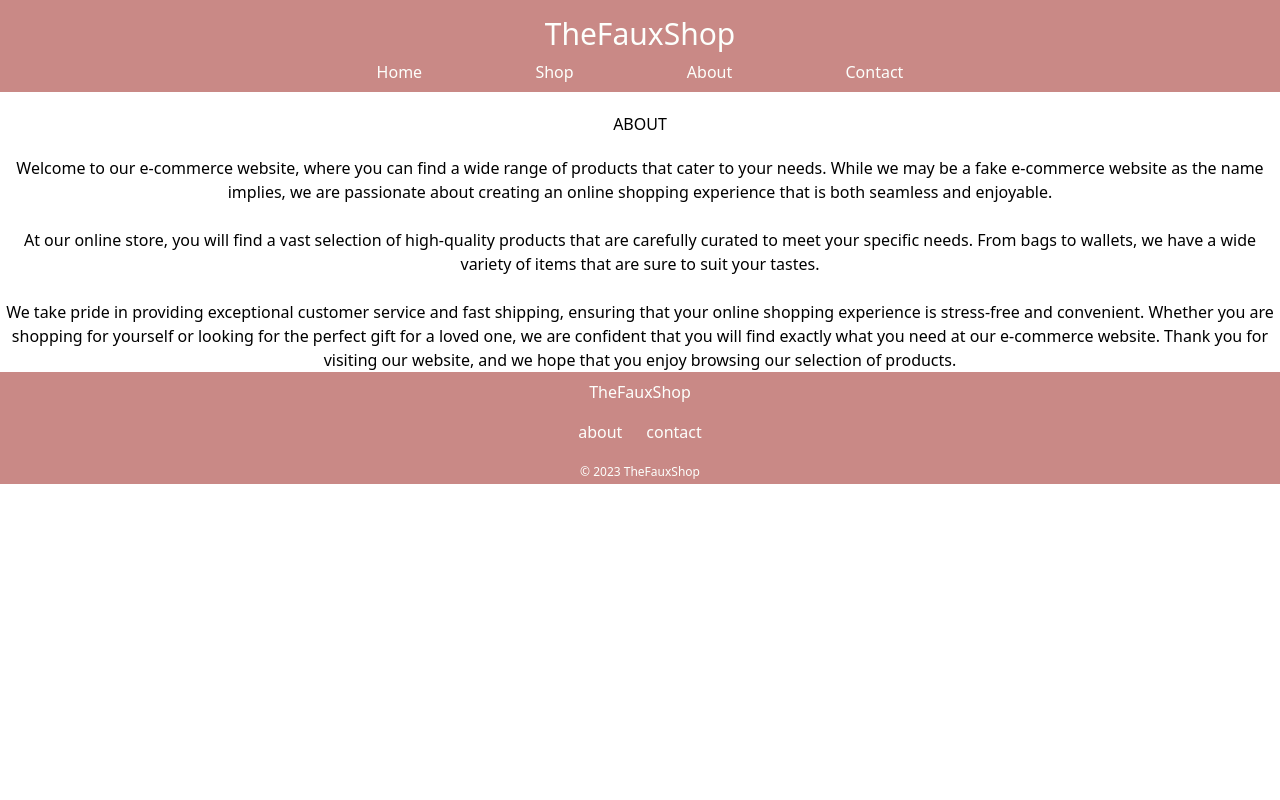
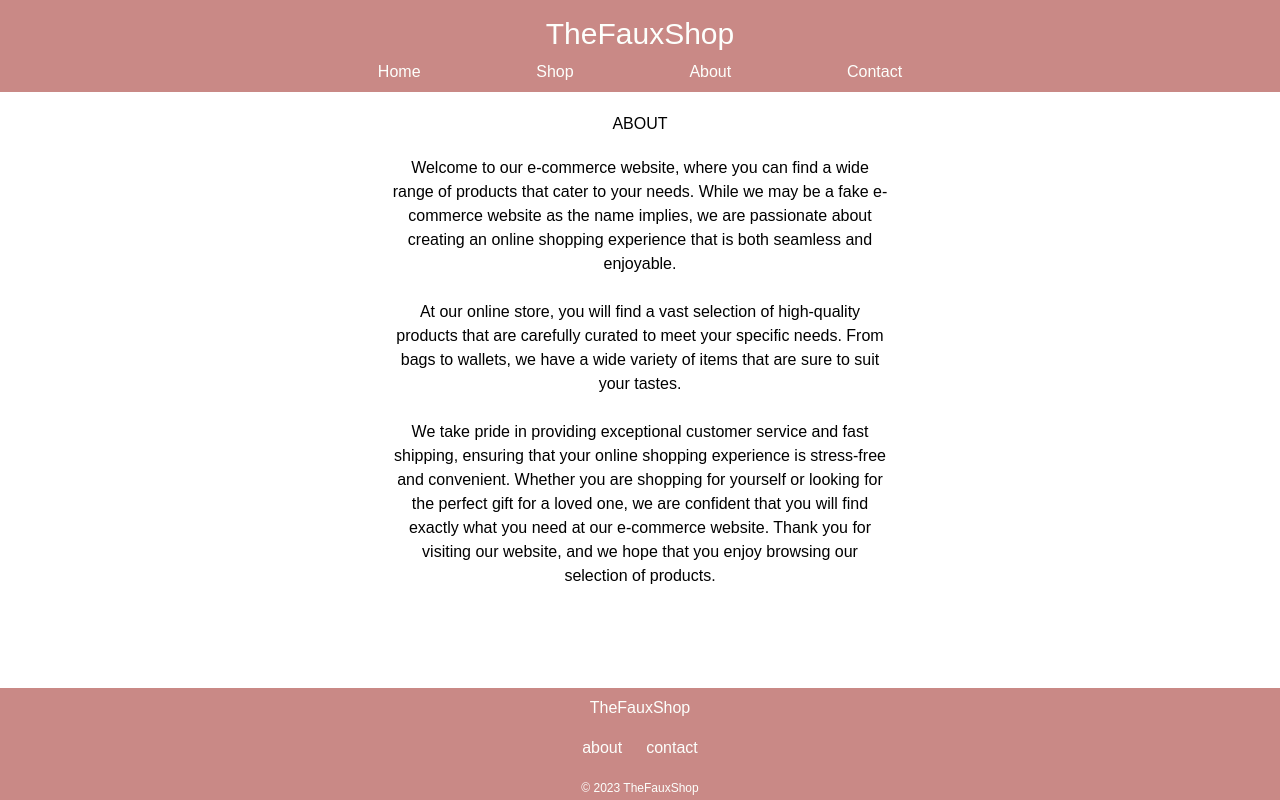
Before and after one commit to aisam94/thefauxshop-react, a React (Vite) app: page /about in a window 1280 px wide. Built offline with nearby package versions, Linux system fonts and the light colour scheme.

Commit message:
some update on css and root comp

```diff
--- a/src/index.css
+++ b/src/index.css
@@ -72,3 +72,17 @@ button:focus-visible {
     background-color: #f9f9f9;
   }
 } */
+
+.web-width-container{
+  max-width: 1024px;
+  margin-right: auto;
+  margin-left: auto;
+}
+
+.about-width-container{
+  max-width: 500px;
+}
+
+body{
+  font-family: Arial, Helvetica, sans-serif;
+}
--- a/src/routes/root.jsx
+++ b/src/routes/root.jsx
@@ -4,13 +4,13 @@ import Footer from "../components/footer";
 
 function Root() {
   return (
-    <>
+    <div className="flex flex-col p-0 m-0 min-h-screen">
       <Header />
-      <div>
+      <main className="flex-grow web-width-container">
         <Outlet />
-      </div>
+      </main>
       <Footer />
-    </>
+    </div>
   );
 }
 
```
